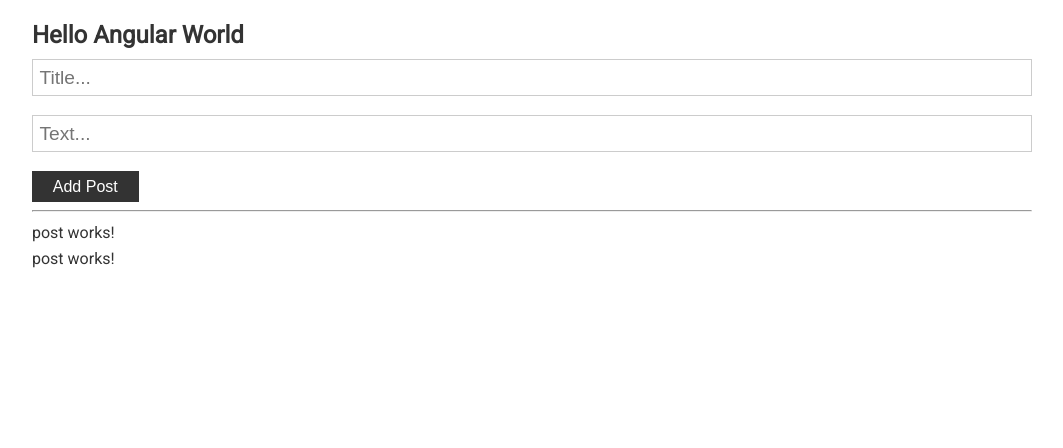
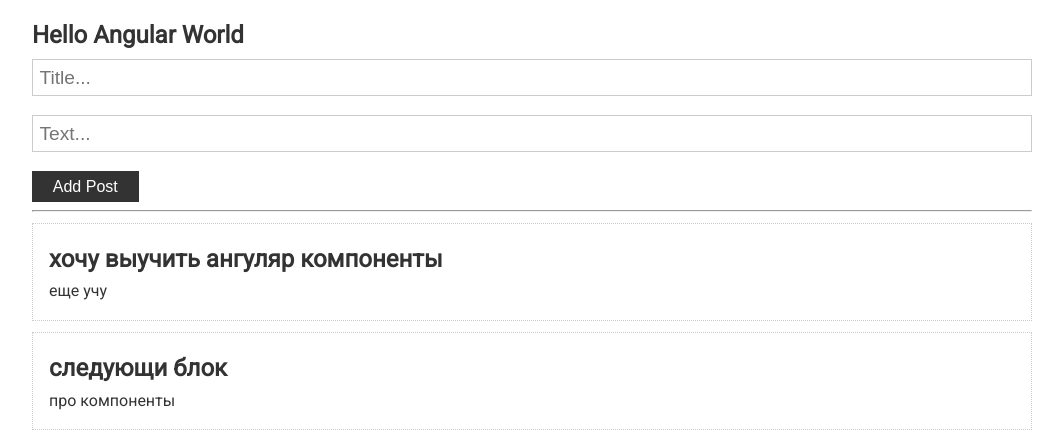
Before and after one commit to zubairov1993/EducAng, an Angular app: page / in a window 1280 px wide. Shown: the top 448 px of the page, without its empty margins (108-1171 px from the left). Built offline with nearby package versions, Linux system fonts and the light colour scheme.

Commit message:
'second'

```diff
--- a/src/app/app.component.html
+++ b/src/app/app.component.html
@@ -3,5 +3,5 @@
 
   <app-post-form></app-post-form>
   <hr />
-  <app-post *ngFor="let post of posts"></app-post>
+  <app-post *ngFor="let post of posts" [post]="post"></app-post>
 </div>
--- a/src/app/app.component.ts
+++ b/src/app/app.component.ts
@@ -13,7 +13,7 @@
 })
 export class AppComponent {
   posts: Post[] = [
-    {title: 'хочу выучить Ангуляр компоненты', text: 'еще учу', id: 1},
-    {title: 'следующий блок ', text: 'про директивы', id: 2}
+    {title: 'хочу выучить ангуляр компоненты', text: 'еще учу', id: 1},
+    {title: 'следующи блок', text: 'про компоненты', id: 2}
   ]
 }
--- a/src/app/post/post.component.html
+++ b/src/app/post/post.component.html
@@ -1 +1,4 @@
-<p>post works!</p>
+<div class="card">
+  <h2>{{ post.title }}</h2>
+  <p>{{ post.text }}</p>
+</div>
--- a/src/app/post/post.component.ts
+++ b/src/app/post/post.component.ts
@@ -1,4 +1,6 @@
-import { Component, OnInit } from '@angular/core';
+import { Component, Input, OnInit } from '@angular/core';
+import { Post } from '../app.component';
+
 
 @Component({
   selector: 'app-post',
@@ -7,6 +9,8 @@
 })
 export class PostComponent implements OnInit {
 
+  @Input() post: Post
+
   constructor() { }
 
   ngOnInit(): void {
--- a/src/app/postEd/postEd.component.html
+++ /dev/null
@@ -1,57 +0,0 @@
-<div class="post">
-  <h2>Post Component</h2>
-
-  <!-- <button (click)="backgroundToggle2 = !backgroundToggle2">Toggle2</button>
-  <button (click)="backgroundToggle2 = 3333">toggle</button> -->
-  <!-- <div
-    [ngStyle]="{
-      width: '200px',
-      height: '200px',
-      border: '1px solid #000',
-      background: backgroundToggle2 ? 'black' : 'yellow'
-    }"
-  ></div> -->
-  <!-- <p
-    [ngClass]="{
-      yellow: backgroundToggle2,
-      green: !backgroundToggle2
-    }"
-  >
-    Lorem10
-  </p> -->
-  <!-- <p *ngIf="backgroundToggle2; else yellow" class="green">
-    Lorem, ipsum dolor sit amet consectetur adipisicing elit. Repellat, quo.
-  </p>
-  <ng-template #yellow>
-    <p class="yellow">
-      Lorem, ipsum dolor sit amet consectetur adipisicing elit. Repellat, quo.
-    </p>
-  </ng-template> -->
-  <!--
-  <div [ngSwitch]="backgroundToggle2">
-    <p class="yellow" *ngSwitchCase="true">Lorem ipsum dolor sit.</p>
-    <p class="green" *ngSwitchCase="false">Lorem ipsum dolor sit.</p>
-    <p *ngSwitchDefault>Lorem ipsum dolor sit.</p>
-  </div> -->
-
-  <!-- <ul>
-    <li *ngFor="let n of arr; let i = index">{{ i + 1 }}{{ n }}</li>
-  </ul> -->
-
-  <!-- <div>
-    <ul>
-      <li *ngFor="let post of obj">
-        <span>{{ post.title }}</span>
-        <span>{{ post.author }}</span>
-        <ul>
-          <li *ngFor="let comment of post.comments">
-            <small>{{ comment.name }}</small>
-            <small>{{ comment.text }}</small>
-          </li>
-        </ul>
-      </li>
-    </ul>
-  </div> -->
-
-  <p>{{ now | date }}</p>
-</div>
--- a/src/app/postEd/postEd.component.scss
+++ /dev/null
@@ -1,16 +0,0 @@
-.post {
-  width: 450px;
-  border: 1px solid #ccc;
-}
-
-.yellow {
-  background: yellow;
-  font-size: 30px;
-  color: #fff;
-}
-
-.green {
-  background: green;
-  font-size: 40px;
-  color: #fff;
-}
--- a/src/app/postEd/postEd.component.ts
+++ /dev/null
@@ -1,53 +0,0 @@
-import {Component} from '@angular/core'
-
-@Component({
-  selector: 'app-postEd',
-  templateUrl: './postEd.component.html',
-  styleUrls: ['./postEd.component.scss']
-})
-export class PostEdComponent {
-  // backgroundToggle2: any = false
-
-  // arr = [1,1,2,3,5,8,13]
-
-  // obj = [
-  //   {
-  //     title: 'post 1',
-  //     author: 'vadim',
-  //     comments: [
-  //       {
-  //         name: 'mac',
-  //         text: 'ttt1'
-  //       },
-  //       {
-  //         name: 'mac',
-  //         text: 'ttt2'
-  //       },
-  //       {
-  //         name: 'mac',
-  //         text: 'ttt3'
-  //       }
-  //     ]
-  //   },
-  //   {
-  //     title: 'post 2',
-  //     author: 'vadim2',
-  //     comments: [
-  //       {
-  //         name: 'mac2',
-  //         text: 'ttt1'
-  //       },
-  //       {
-  //         name: 'mac2',
-  //         text: 'ttt2'
-  //       },
-  //       {
-  //         name: 'mac2',
-  //         text: 'ttt3'
-  //       }
-  //     ]
-  //   }
-  // ]
-
-  now: Date = new Date
-}
```
Also changed, not shown: src/app/app.module.ts (+3 -4 lines).
